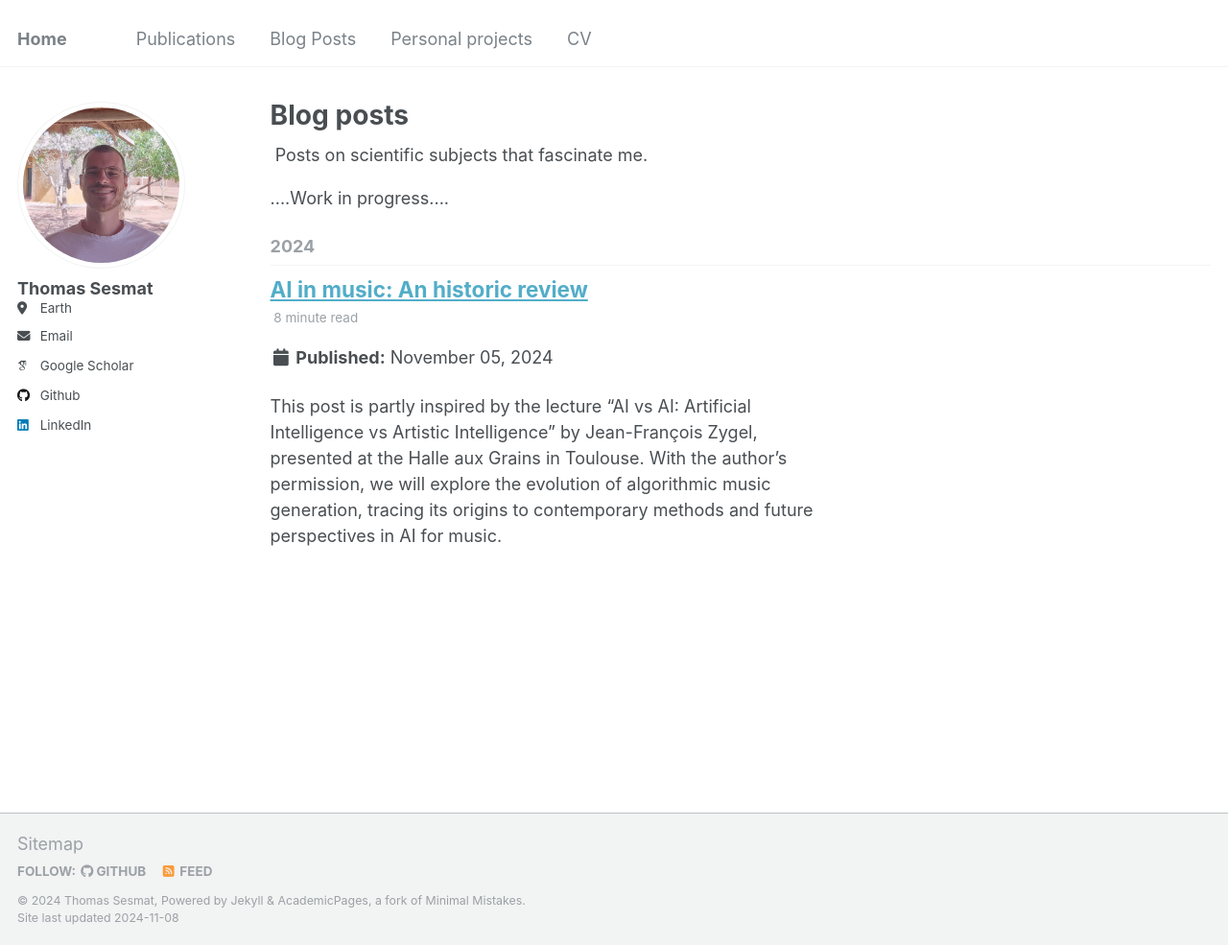
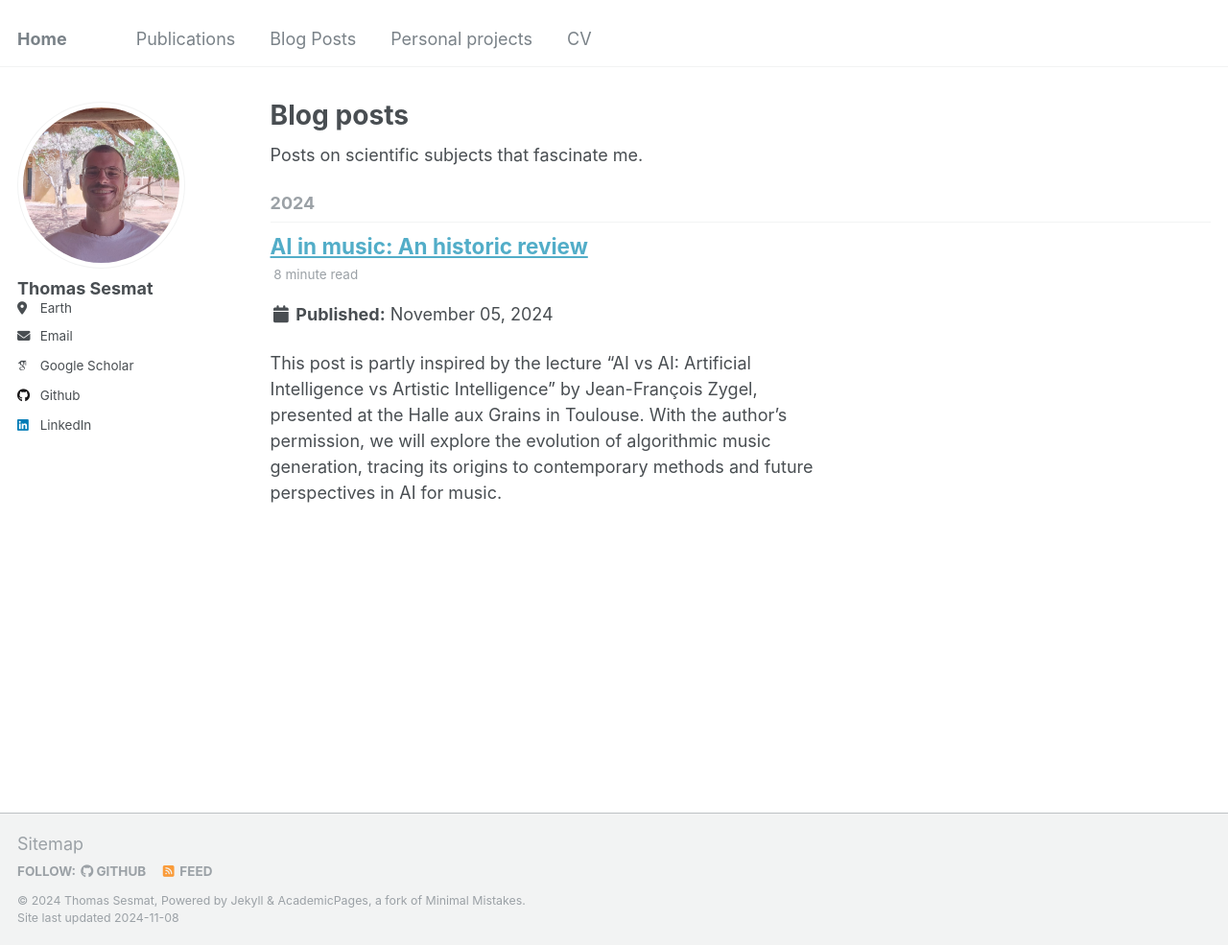
Before and after one commit to sourisimos/sourisimos.github.io, a Jekyll site: the page built from _pages/year-archive.html, in a window 1280 px wide and 985 px high. Shown: the whole window at 96% size. Built offline with Jekyll 4.4.1, drawn with Linux system fonts in a browser that asks for light colours; some web fonts are replaced.

Commit message:
Update blog post page

```diff
--- a/_pages/year-archive.html
+++ b/_pages/year-archive.html
@@ -7,10 +7,8 @@ redirect_from:
   - /wordpress/blog-posts/
 ---
 
-<div class="wordwrap"> Posts on scientific subjects that fascinate me. </div>
+<div class="wordwrap">Posts on scientific subjects that fascinate me. </div>
 
-
-<p> ....Work in progress....</p>
 
 {% include base_path %}
 {% capture written_year %}'None'{% endcapture %}
```
